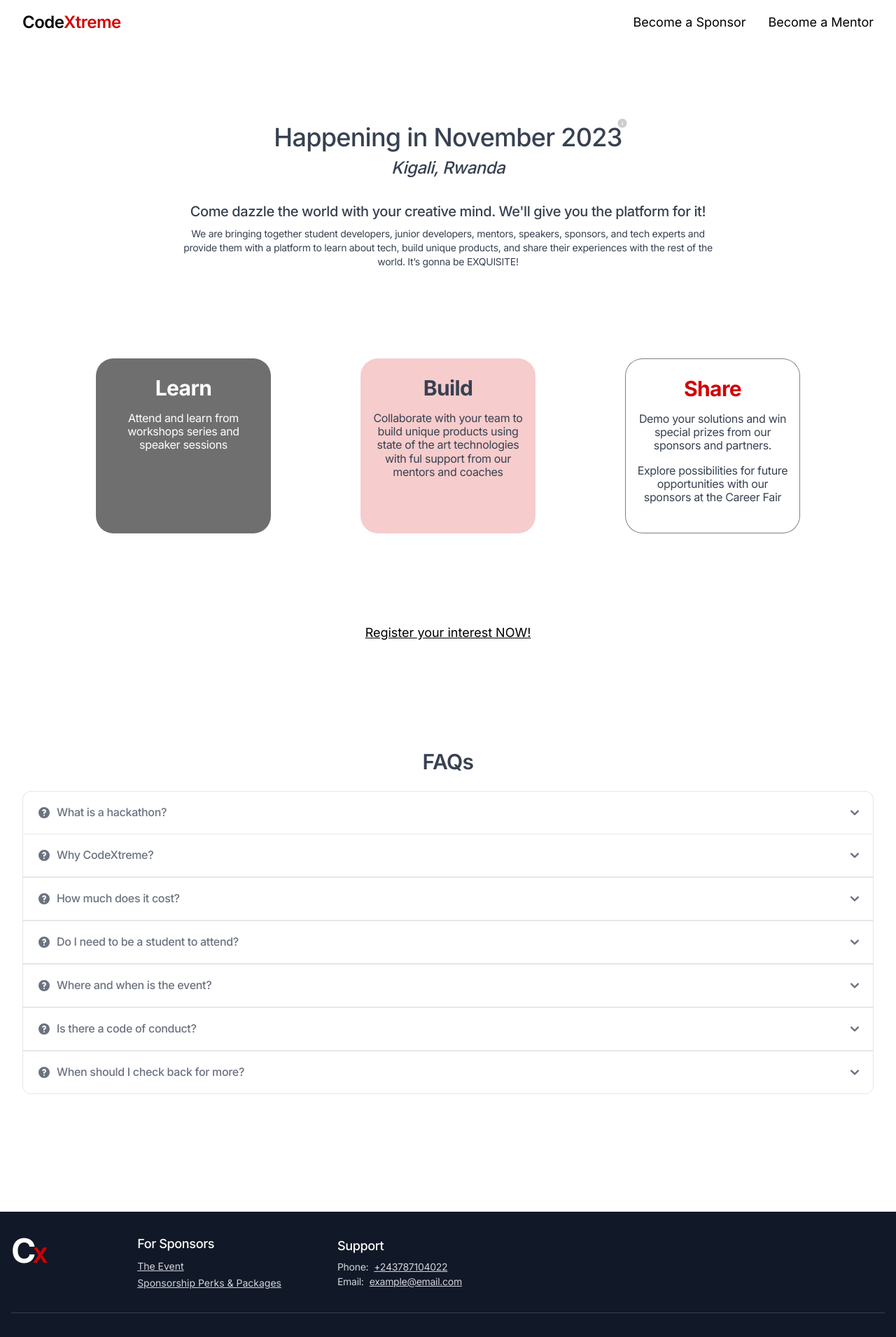
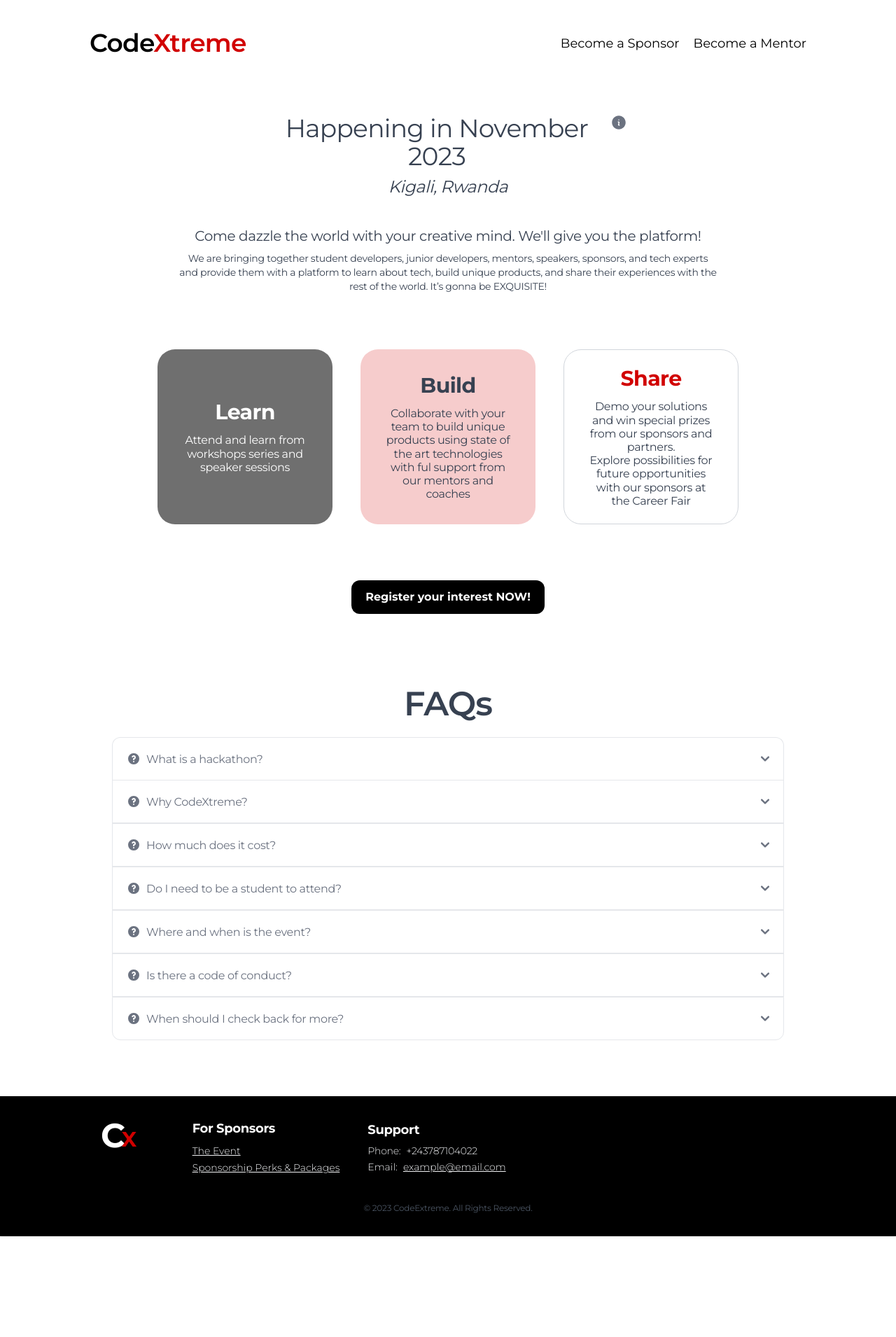
Before and after one commit to Simeon-Azeh/codextreme_back, a Next.js app: page / in a window 1280 px wide. Shown: the top 1910 px of the page at 70% size. After the commit the page ends 1766 px from the top, so only its background shows below. Built offline with nearby package versions, Linux system fonts and the light colour scheme.

Commit message:
few UI fixed and responsiveness

```diff
--- a/package.json
+++ b/package.json
@@ -13,13 +13,13 @@
     "@types/prettier": "^2.7.3",
     "@types/react": "^18.2.14",
     "@types/react-dom": "^18.2.6",
-    "@typescript-eslint/eslint-plugin": "^5.59.11",
+    "@typescript-eslint/eslint-plugin": "^5.61.0",
     "@typescript-eslint/parser": "^5.59.11",
     "autoprefixer": "^10.4.14",
     "eslint": "^8.43.0",
     "eslint-config-next": "13.4.8",
     "postcss": "^8.4.24",
-    "prettier": "^2.8.8",
+    "prettier": "^3.0.0",
     "prettier-plugin-tailwindcss": "^0.3.0",
     "tailwindcss": "^3.3.2",
     "tw-elements": "1.0.0-beta2",
--- a/src/components/head.tsx
+++ b/src/components/head.tsx
@@ -2,8 +2,8 @@ import Head from "next/head";
 import React from "react";
 
 export default function Header({
-  title = "CodeExtreme",
-  description = "InfinitLoop invites you to CodeExtreme, a 4-day hackathon where you can build anything you want!",
+  title = "CodeXtreme",
+  description = "InfinitLoop invites you to CodeXtreme, a 4-day Seasonal Hackathon to unleash your potential! Join our 2023-2024 season launch Now!",
   image = "https://res.cloudinary.com/dpnbddror/image/upload/v1682427741/navu/Group_1_1_s3dduo.png",
 }) {
   return (
--- a/src/components/landing/faq.tsx
+++ b/src/components/landing/faq.tsx
@@ -124,8 +124,8 @@ export default function Faq() {
     },
   ];
   return (
-    <section className="my-6 flex px-8 flex-col gap-6">
-      <h2 className="text-center text-3xl font-semibold text-gray-700">FAQs</h2>
+    <section className="my-6 flex px-8 max-sm:px-0 flex-col gap-6">
+      <h2 className="text-center text-5xl font-semibold text-gray-700">FAQs</h2>
       <div className="">
         {data.map((fqObj, i) => (
           <OneFaq
@@ -159,9 +159,8 @@ function OneFaq({
       <h2 onClick={() => setOpen(!open)}>
         <button
           type="button"
-          className={`flex w-full items-center justify-between border border-gray-200 p-5 text-left font-medium text-gray-500 transition-all duration-300 ease-in hover:bg-gray-100 ${
-            isFirst && "rounded-t-xl border-b-0"
-          } ${isLast && !open && "rounded-b-xl border-b-[1px]"}`}
+          className={`flex w-full items-center justify-between border border-gray-200 p-5 text-left font-medium text-gray-500 transition-all duration-300 ease-in hover:bg-gray-100 ${isFirst && "rounded-t-xl border-b-0"
+            } ${isLast && !open && "rounded-b-xl border-b-[1px]"}`}
         >
           <span className="flex items-center">
             <svg
@@ -171,9 +170,9 @@ function OneFaq({
               xmlns="http://www.w3.org/2000/svg"
             >
               <path
-                fill-rule="evenodd"
+                fillRule="evenodd"
                 d="M18 10a8 8 0 11-16 0 8 8 0 0116 0zm-8-3a1 1 0 00-.867.5 1 1 0 11-1.731-1A3 3 0 0113 8a3.001 3.001 0 01-2 2.83V11a1 1 0 11-2 0v-1a1 1 0 011-1 1 1 0 100-2zm0 8a1 1 0 100-2 1 1 0 000 2z"
-                clip-rule="evenodd"
+                clipRule="evenodd"
               ></path>
             </svg>{" "}
             {question}
@@ -188,18 +187,17 @@ function OneFaq({
           >
             <path
               stroke="currentColor"
-              stroke-linecap="round"
-              stroke-linejoin="round"
-              stroke-width="2"
+              strokeLinecap="round"
+              strokeLinejoin="round"
+              strokeWidth="2"
               d="M9 5 5 1 1 5"
             />
           </svg>
         </button>
       </h2>
       <div
-        className={`${
-          open ? height : "h-0"
-        } overflow-hidden transition-all duration-300 ease-in`}
+        className={`${open ? height : "h-0"
+          } overflow-hidden transition-all duration-300 ease-in`}
       >
         {answer}
       </div>
@@ -218,9 +216,8 @@ function Answer({
 }) {
   return (
     <div
-      className={`h-full border border-gray-200 p-5 ${
-        isFirst && "border-b-0"
-      } ${isLast && "border-b-[1px]"}`}
+      className={`h-full border border-gray-200 p-5 overflow-scroll ${isFirst && "border-b-0"
+        } ${isLast && "border-b-[1px] rounded-b-xl"}`}
     >
       {children}
     </div>
--- a/src/components/landing/footer.tsx
+++ b/src/components/landing/footer.tsx
@@ -2,9 +2,9 @@ import React from "react";
 
 export default function Footer() {
   return (
-    <footer className="mt-4 shadow bg-gray-900">
-      <div className="mx-auto w-full p-4 md:py-8">
-        <div className="gap-32 sm:flex sm:items-start sm:justify-start">
+    <footer className="mt-20 shadow bg-black">
+      <div className="m-auto w-[80%] p-4 md:py-8">
+        <div className="gap-32 sm:gap-20 sm:flex sm:items-start sm:justify-start">
           <a
             href="https://flowbite.com/"
             className="mb-4 flex items-end whitespace-nowrap text-2xl font-bold tracking-tighter text-white sm:mb-0"
@@ -12,46 +12,49 @@ export default function Footer() {
             <span className="text-5xl text-white">C</span>
             <span className="-ml-1 text-3xl text-[#D10000]">X</span>
           </a>
-          <ul className="mb-6 flex flex-wrap items-center gap-20 text-base font-medium text-white sm:mb-0">
-            <li className="flex flex-col gap-2">
-              <h3 className="mr-4 text-lg md:mr-6">For Sponsors</h3>
-              <div className="flex flex-col gap-1 text-sm font-normal text-gray-300">
+          <div className="mb-6 flex max-sm:flex-col max-sm:items-start flex-wrap items-center gap-20 sm:gap-10 font-medium text-white sm:mb-0">
+            <div className="flex flex-col gap-2">
+              <h3 className="mr-4 text-lg font-bold md:mr-6">For Sponsors</h3>
+              <ul className="flex flex-col gap-1 text-sm font-light text-gray-100">
+                <li>
                   <a href="#" className="underline">
                     The Event
                   </a>
+                </li>
+                <li>
                   <a href="#" className="underline">
                     Sponsorship Perks & Packages
                   </a>
+                </li>
+              </ul>
             </div>
-            </li>
-            <li className="flex flex-col gap-2">
-              <h3 className="mr-4 text-lg md:mr-6">Support</h3>
-              <div className="flex flex-col gap-1 text-sm font-normal text-gray-300">
+            <div className="flex flex-col gap-2">
+              <h3 className="mr-4 text-lg font-bold md:mr-6">Support</h3>
+              <ul className="flex flex-col gap-1 text-sm font-light text-gray-100">
                 <p className="flex gap-2">
                   Phone:{" "}
-                  <a href="#" className="underline">
+                  <a href="#">
                     +243787104022
                   </a>
                 </p>
 
-                <p className="flex gap-2">
+                <li className="flex gap-2">
                   Email:{" "}
                   <a href="#" className="underline">
                     example@email.com
                   </a>
-                </p>
-              </div>
                 </li>
               </ul>
             </div>
-        <hr className="my-6 border-gray-700 sm:mx-auto lg:my-8" />
-        <span className="block text-sm text-gray-400 sm:text-center">
+          </div>
+        </div>
+        <p className="mt-10 text-xs text-gray-600 sm:text-center">
           © 2023{" "}
           <a href="https://flowbite.com/" className="hover:underline">
             CodeExtreme
           </a>
           . All Rights Reserved.
-        </span>
+        </p>
       </div>
     </footer>
   );
--- a/src/pages/index.tsx
+++ b/src/pages/index.tsx
@@ -1,45 +1,48 @@
-import { Inter } from "next/font/google";
-import Header from "@/components/head";
+import Head from "@/components/head";
 import Link from "next/link";
 import Faq from "@/components/landing/faq";
 import Footer from "@/components/landing/footer";
 import { useState } from "react";
 
-const inter = Inter({ subsets: ["latin"] });
-
 export default function Home() {
   const [showInfoModa, setShowInfoModal] = useState(false);
   return (
     <>
-      <Header />
-      <main
-        className={`flex min-h-screen flex-col gap-32 p-0 ${inter.className}`}
-      >
-        <header className="flex w-full justify-between px-8 pt-4">
-          <Link className="text-2xl font-semibold tracking-widest" href="/">
+      <Head />
+      <header className="flex max-sm:flex-col max-sm:justify-center justify-between items-center max-sm:pb-0 py-10 w-[80%] m-auto">
+        <Link className="text-4xl font-semibold tracking-widest" href="/">
           <span className="text-black">Code</span>
           <span className="text-[#D10000]">Xtreme</span>
         </Link>
-          <div className="flex gap-8 text-lg">
+        <div className="flex max-sm:justify-center justify-end gap-5 max-sm:pt-5 text-lg">
           <button className="">Become a Sponsor</button>
           <button>Become a Mentor</button>
         </div>
       </header>
-        <section className="mx-auto flex flex-col items-center gap-8 text-center text-gray-700">
-          <div className="relative flex max-w-lg flex-col gap-2">
+      <main
+        className={`min-h-screen w-[80%] m-auto p-0 font-montserrat`}
+      >
+        <section className="mx-auto flex flex-col items-center text-center text-gray-700">
+          <div className="flex max-w-lg flex-col gap-2 pt-10  pb-10">
+            <div className="flex justify-center">
               <h1
                 data-tooltip-target="tooltip-top"
                 data-tooltip-placement="top"
-              className="relative text-4xl font-medium"
+                className="text-4xl font-medium"
               >
                 Happening in November 2023
+              </h1>
+              <div
+                className="relative"
+                onMouseEnter={() => setShowInfoModal(true)}
+                onMouseLeave={() => setShowInfoModal(false)}
+              >
                 <svg
                   xmlns="http://www.w3.org/2000/svg"
                   viewBox="0 0 24 24"
-                fill="#cccccc"
-                className="absolute -right-2 -top-2 h-4 w-4"
-                onMouseEnter={() => setShowInfoModal(true)}
-                onMouseLeave={() => setShowInfoModal(false)}
+                  fill="currentColor"
+                  className="hover:cursor-pointer w-6 h-6 ml-2 text-gray-500"
+
                 >
                   <path
                     fillRule="evenodd"
@@ -47,12 +50,8 @@ export default function Home() {
                     clipRule="evenodd"
                   />
                 </svg>
-            </h1>
-            <p className="text-2xl font-medium italic">Kigali, Rwanda</p>
-
-            <div
-              className={`rounded-lg absolute left-[105%] w-[300px] top-0 border-[1px] border-gray-100 bg-gray-50 p-4 text-left text-xs text-gray-400 transition-all duration-300 ease-in ${
-                showInfoModa ? "visible opacity-100" : "invisible opacity-0"
+                {showInfoModa && <div
+                  className={`rounded-lg absolute right-0 overflow-scroll w-[300px] top-10 border-[1px] border-gray-100 bg-gray-50 p-4 text-left text-xs text-gray-600 transition-all duration-300 ease-in
                 }`}
                 >
                   A specific date, along with other details will be confirmed and
@@ -60,12 +59,16 @@ export default function Home() {
                   <br /> In the meantime refer yourself to the FAQs or ping our
                   support email and will answer all your burning questions
                 </div>
+                }
+              </div>
+            </div>
+            <p className="text-2xl font-medium italic">Kigali, Rwanda</p>
           </div>
 
-          <div className="flex max-w-3xl flex-col gap-2">
+          <div className="flex max-w-3xl flex-col gap-2 pb-20 max-sm:pb-10">
             <p className="text-xl font-medium">
               Come dazzle the world with your creative mind. We&apos;ll give you
-              the platform for it!
+              the platform!
             </p>
             <p className="text-sm">
               We are bringing together student developers, junior developers,
@@ -76,7 +79,8 @@ export default function Home() {
             </p>
           </div>
         </section>
-        <section className="flex justify-center gap-32">
+        <section className="flex flex-col justify-center items-center">
+          <div className="flex justify-center gap-10 max-sm:gap-5 flex-wrap">
             <OneBlock
               title="Learn"
               description={[
@@ -101,13 +105,14 @@ export default function Home() {
               bgColor="bg-[#ffffff]"
               textColor="text-gray-700"
             />
-        </section>
-        <button className="text-lg underline">
+          </div>
+          <button className="bg-black outline-none rounded-xl text-white ptext-lg font-bold my-20 max-sm:my-5 max-sm:mt-10 py-3 px-5">
             Register your interest NOW!
           </button>
+        </section>
         <Faq />
+      </main>
       <Footer />
-      </main>
     </>
   );
 }
@@ -125,19 +130,17 @@ function OneBlock({
 }) {
   return (
     <div
-      className={`flex flex-col gap-4 rounded-[25px] p-4 pt-6 text-center ${bgColor} h-[250px] w-[250px] ${
-        textColor ?? "text-white"
-      } ${title === "Share" ? "border-[1px] border-black/50" : ""}`}
+      className={`flex flex-col justify-center items-center rounded-[25px] text-center ${bgColor} h-[250px] w-[250px] max-sm:w-[300px] ${textColor ?? "text-white"
+        } ${title === "Share" ? "border-[0.5px] border-gray-300" : ""}`}
     >
       <h2
-        className={`text-3xl font-bold ${
-          title === "Share" ? "text-[#D10000]" : ""
+        className={`text-3xl pb-3 font-bold ${title === "Share" ? "text-[#D10000]" : ""
           }`}
       >
         {title}
       </h2>
       {description.map((desc, index) => (
-        <p className="text-base leading-[120%]" key={index}>
+        <p className="text-base w-[75%] leading-[120%] font-medium" key={index}>
           {desc}
         </p>
       ))}
--- a/src/styles/globals.css
+++ b/src/styles/globals.css
@@ -1,6 +1,8 @@
 @tailwind base;
 @tailwind components;
 @tailwind utilities;
+
+/* @import url('https://fonts.googleapis.com/css2?family=Montserrat&display=swap'); */
 
 /* global properties */
 *,
--- a/tailwind.config.js
+++ b/tailwind.config.js
@@ -7,6 +7,9 @@ module.exports = {
   ],
   theme: {
     extend: {
+      fontFamily: {
+        'montserrat': ['Montserrat', 'sans-serif'],
+      },
       backgroundImage: {
         'gradient-radial': 'radial-gradient(var(--tw-gradient-stops))',
         'gradient-conic':
```
Also changed, not shown: 1 other file (tests, documents, lock files or other folders). Lines whose indentation alone changed are shown as unchanged.
